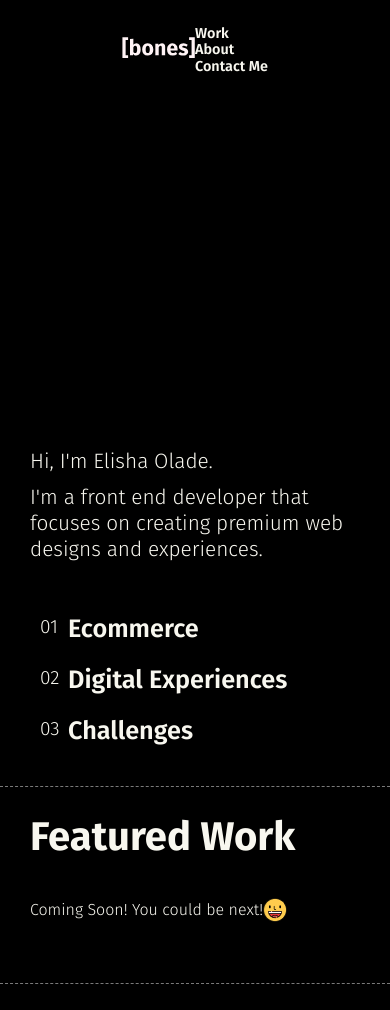
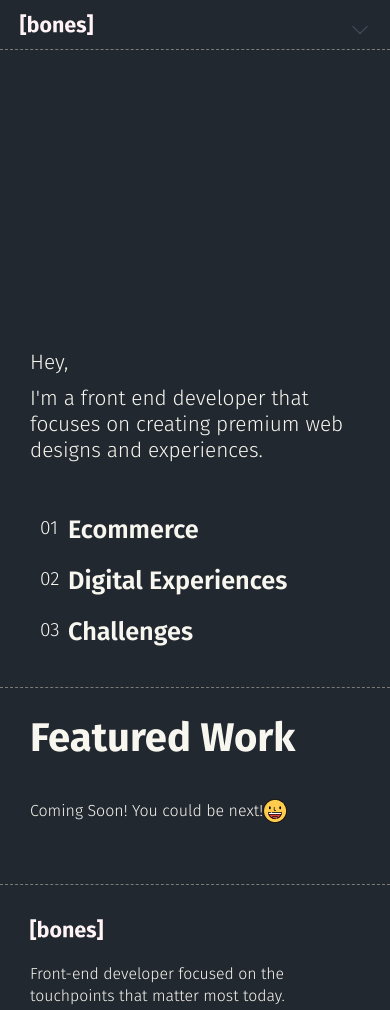
Before and after one commit to elishaolade/freelance-portfolio, a plain HTML site: page index.html in a window 390 px wide. Shown: the top 1010 px of the page. Drawn offline with nearby package versions, Linux system fonts and the light colour scheme.

Commit message:
added logo, and additional css for effects

```diff
--- a/css/styles.css
+++ b/css/styles.css
@@ -14,7 +14,7 @@
   --font-weight-semi-bold: 600;
   --font-weight-bold: 700;
   --section-padding: 30px;
-  --background-color: #000;
+  --background-color: #222830;
   --color: #F8F7EF;
 }
 
@@ -36,7 +36,8 @@ html, body {
   font-size: var(--font-size);
   font-weight: var(--font-weight-light);
   background: var(--background-color);
-  color: var(--color);
+  color: var(--color) !important;
+  position: relative;
 }
 
 button {
@@ -129,6 +130,29 @@ h4 { font-size: 1.5rem; }
     left: 0;
     width: 100%;
   }
+
+  .m-header {
+    display: none;
+    width: 100%;
+  }
+    .m-header .bar {
+      position: relative;
+    }
+    .m-header .menu-options {
+      display: flex;
+      flex-wrap: wrap;
+      flex-direction: column;
+    }
+      .m-header .menu-options .option{
+        display: block;
+      }
+        .m-header .menu-options .option .link{
+          display: block;
+          padding: 20px;
+          font-weight: var(--font-weight-semi-bold);
+          font-size: 1.1rem;
+        }
+
   .l-header {
     display: flex;
     flex-wrap: no-wrap;
@@ -156,6 +180,9 @@ h4 { font-size: 1.5rem; }
         .l-header .r-side .menu-options .option:hover .link::before {
           width: 100%;
         }
+footer {
+    transition: all .3s ease-in-out;
+}
 
 /* Extra small devices (phones, 600px and down) */
 @media only screen and (max-width: 600px) {
@@ -177,6 +204,65 @@ h4 { font-size: 1.5rem; }
     padding: var(--section-padding);
     border-bottom: 1px #7a7a7a dashed;
   }
+
+  header {
+    display: fixed;
+    top: 0;
+    left: 0;
+    width: 100%;
+  }
+
+  .l-header { display: none; }
+
+  .m-header {
+    display: block;
+    padding: 10px 20px;
+    position: fixed;
+    background: var(--background-color);
+    z-index: 999;
+    transition: all .3s ease-in-out;
+    border-bottom: 1px #7a7a7a dashed;
+    overflow: hidden;
+    height: 50px;
+  }
+    .m-header .bar .arrow {
+      position: absolute;
+      top: calc(50% - 7px);
+      left: calc(100% - 10px);
+      transform: translate(-50%, calc( 100% - 10px )) rotate(45deg);
+      content: ' ';
+      border: solid #465061;
+      border-width: 0 1.5px 1.5px 0;
+      display: inline-block;
+      padding: 5px;
+      cursor: pointer;
+      transition: transform .2s ease-in-out;
+    }
+    .m-header .bar .arrow.active{
+      transform-origin: 30% 85%;
+      transform: rotate(225deg);
+    }
+    .m-header.height{
+      height: 50px;
+      overflow: hidden;
+      transition: all .3s ease-in-out;
+    }
+    .m-header.active{
+      height: 50%;
+      transition: all .3s ease-in-out;
+    }
+    footer {
+      position: relative;
+      background: var(--background-color);
+      transition: height .3s ease-in-out;
+    }
+    footer.active {
+      height: 50%;
+      position: fixed;
+      bottom: 0;
+      left: 0;
+      z-index: 999;
+    }
 
   .intro {
     font-size: 1.3rem;
--- a/index.html
+++ b/index.html
@@ -21,17 +21,40 @@
         </div>
         <div class="sides r-side">
           <ul class="menu-options">
-            <li class="option" >
-              <a class="link" href="#">Work</a>
+            <li class="option">
+              <a class="link" href="#">work</a>
             </li>
-            <li class="option" >
-              <a class="link" href="#">About</a>
+            <li class="option">
+              <a class="link" href="#">about</a>
             </li>
-            <li class="option" >
-              <a class="link" href="#">Contact Me</a>
+            <li class="option">
+              <a class="link" href="#">contact me</a>
             </li>
           </ul>
         </div>
+      </div>
+      <div class="m-header">
+      <div class="bar">
+        <div class="sides l-side">
+          <a href="#">
+            <img src="img/bones-logo.svg" alt="">
+          </a>
+        </div>
+        <div class="sides r-side">
+          <i class="arrow"></i>
+        </div>
+      </div>
+        <ul class="menu-options">
+          <li class="option" >
+            <a class="link" href="#">work</a>
+          </li>
+          <li class="option" >
+            <a class="link" href="#">about</a>
+          </li>
+          <li class="option" >
+            <a class="link" href="#">contact me</a>
+          </li>
+        </ul>
       </div>
     </header>
     <!--End of header-->
@@ -40,7 +63,7 @@
         <div class="col-lg-4 col-xs-12">
           <div class="intro margin-top-320">
             <div class="greeting margin-bottom-10">
-              Hi, I'm Elisha Olade.
+              Hey,
             </div>
             <div class="elevator-pitch margin-bottom-40">
               I'm a front end developer that focuses on creating premium web designs and experiences.
@@ -74,6 +97,7 @@
     <footer>
       <div class="row">
         <div class="col-lg-6 col-xs-12">
+          <img src="img/bones-logo.svg" alt="">
           <p class="self-description">Front-end developer focused on the touchpoints that matter most today.</p>
         </div>
         <div class="spots col-lg-6 col-xs-6">
--- a/js/main.js
+++ b/js/main.js
@@ -15,4 +15,20 @@ $(function(){
       }
     }
   })
+
+  $('.arrow').on({
+    click: function(){
+      $(this).toggleClass('active');
+      $('.m-header').toggleClass('active');
+      $('footer').toggleClass('active');
+     }
+  })
 })
+
+jQuery.fn.rotate = function(degrees) {
+  $(this).css({'-webkit-transform' : 'rotate('+ degrees +'deg)',
+                 '-moz-transform' : 'rotate('+ degrees +'deg)',
+                 '-ms-transform' : 'rotate('+ degrees +'deg)',
+                 'transform' : 'rotate('+ degrees +'deg)'});
+    return $(this);
+}
```
